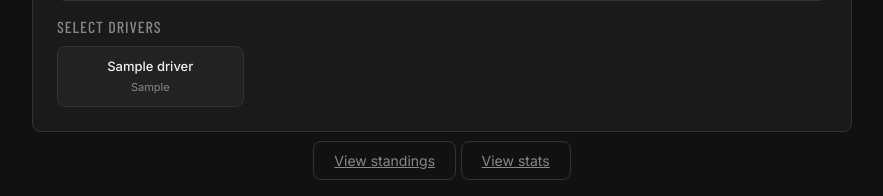
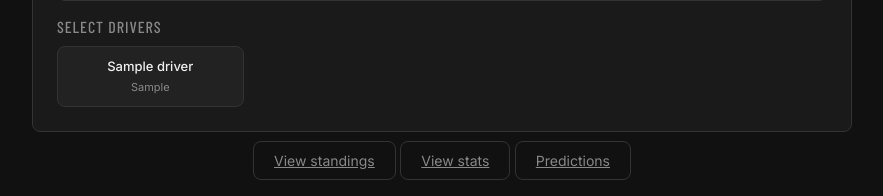
Before and after one commit to Rishab-rt/F1-Championship-Calculator, a Python web app: template templates/index.html in a window 1280 px wide. Shown: the part 884-1080 px from the top of the page, without its empty margins (198-1081 px from the left). Run offline with Jinja, Linux system fonts and the light colour scheme; the template is opened without the code that fills it: most values are stand-ins (such as "Sample title", 1, 10 or a date in 2020).

Commit message:
adding the button

```diff
--- a/templates/index.html
+++ b/templates/index.html
@@ -88,6 +88,7 @@
         <div class="text-center">
             <a href="/standings" class="btn-ghost-f1">View standings</a>
             <a href="/stats" class="btn-ghost-f1">View stats</a>
+            <a href="/predictions" class="btn-ghost-f1">Predictions</a>
         </div>
 
     </div>
--- a/templates/standings.html
+++ b/templates/standings.html
@@ -89,6 +89,7 @@
         <div style="display: flex; justify-content: space-between; margin-top: 16px;">
             <a href="/" class="btn-ghost-f1">Back to race input</a>
             <a href="/stats" class="btn-ghost-f1">View stats</a>
+            <a href="/predictions" class="btn-ghost-f1">Predictions</a>
             <form action="/reset-season" method="POST" onsubmit="return confirm('Are you sure you want to completely wipe all standings and restart the 2026 season?');">
                 <button type="submit" class="btn-danger-f1">Clear & Restart Season</button>
             </form>
```
